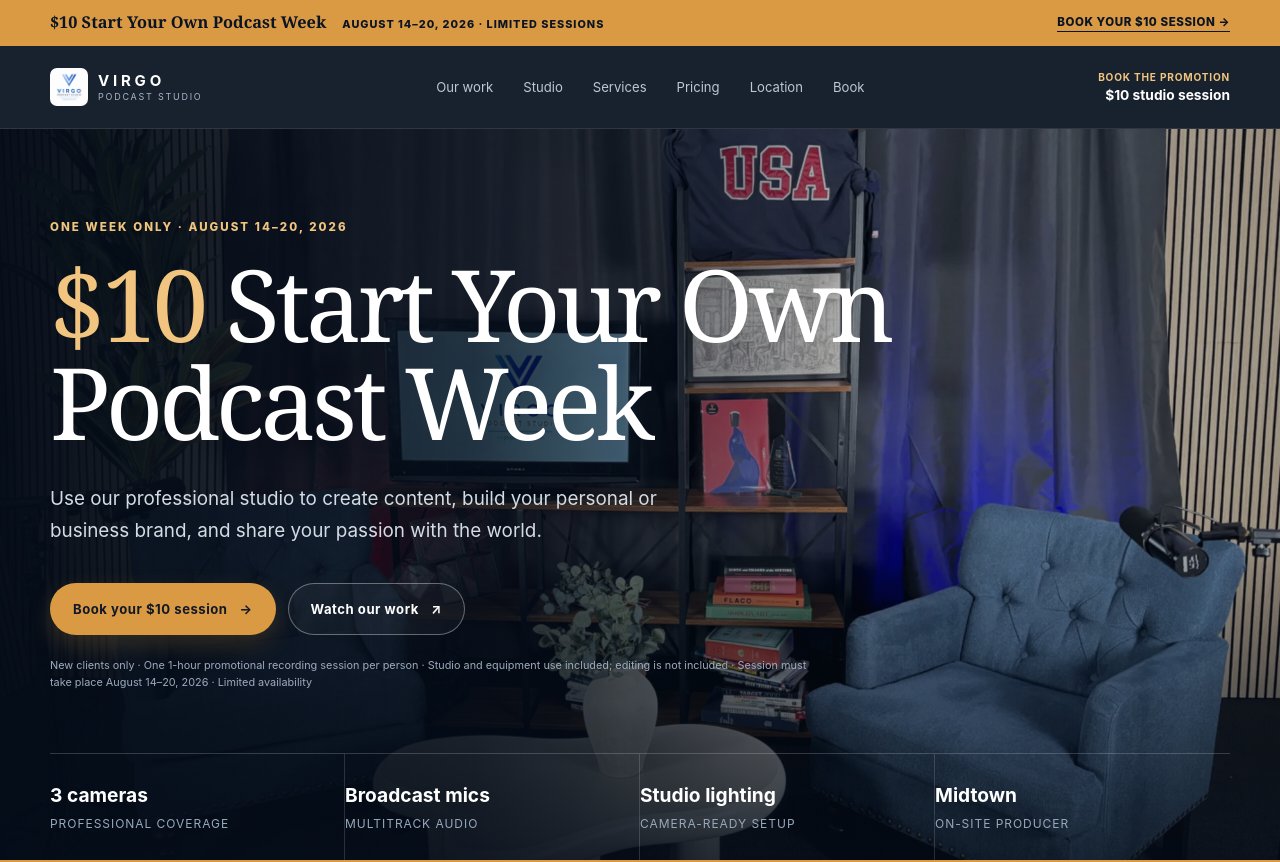
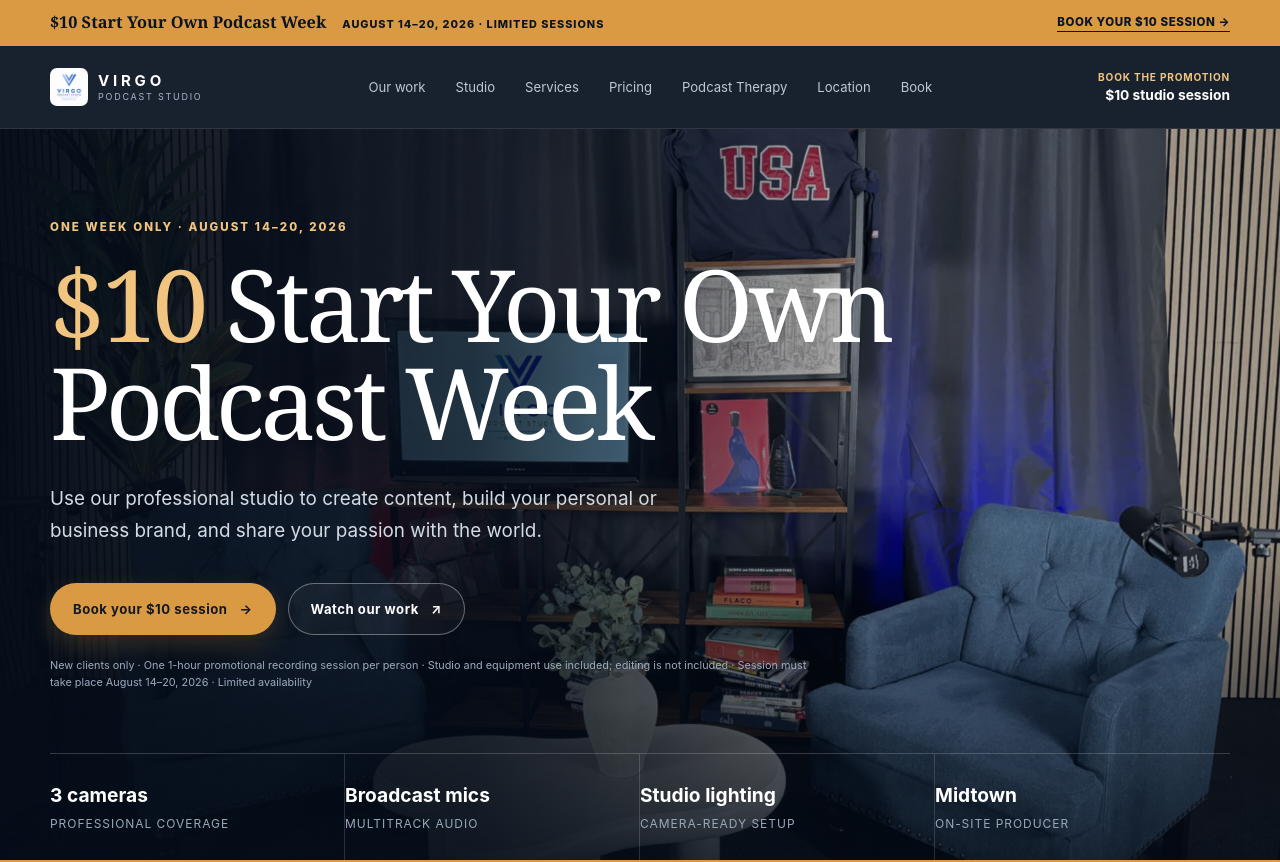
Before and after one commit to ezraberke/-Virgopodcast, a Next.js app: page / in a window 1280 px wide. Shown: the top 862 px of the page. Built offline with nearby package versions, Linux system fonts and the light colour scheme.

Commit message:
Add Podcast Therapy navigation

```diff
--- a/app/site-chrome.tsx
+++ b/app/site-chrome.tsx
@@ -20,6 +20,7 @@ export function Header() {
           <Link href="/#studio">Studio</Link>
           <Link href="/#services">Services</Link>
           <Link href="/#pricing">Pricing</Link>
+          <Link href="/podcast-therapy">Podcast Therapy</Link>
           <Link href="/#location">Location</Link>
           <Link href="/book">Book</Link>
         </nav>
@@ -41,7 +42,7 @@ export function Footer() {
           </Link>
           <p>Professional podcast and video production in a comfortable Midtown Manhattan studio.</p>
         </div>
-        <div><h3>Explore</h3><Link href="/work">Our work</Link><Link href="/#studio">The studio</Link><Link href="/#services">Services</Link><Link href="/#pricing">Pricing</Link><Link href="/book">Book online</Link></div>
+        <div><h3>Explore</h3><Link href="/work">Our work</Link><Link href="/#studio">The studio</Link><Link href="/#services">Services</Link><Link href="/#pricing">Pricing</Link><Link href="/podcast-therapy">Podcast Therapy</Link><Link href="/book">Book online</Link></div>
         <div><h3>Visit</h3><p>1345 Avenue of the Americas<br />2nd Floor<br />New York, NY</p></div>
         <div><h3>Start a project</h3><a href="tel:+12149036838">(214) 903-6838</a><a href="mailto:ezraberke@virgopodcast.com">ezraberke@virgopodcast.com</a><span>Free consultations</span></div>
       </div>
```
